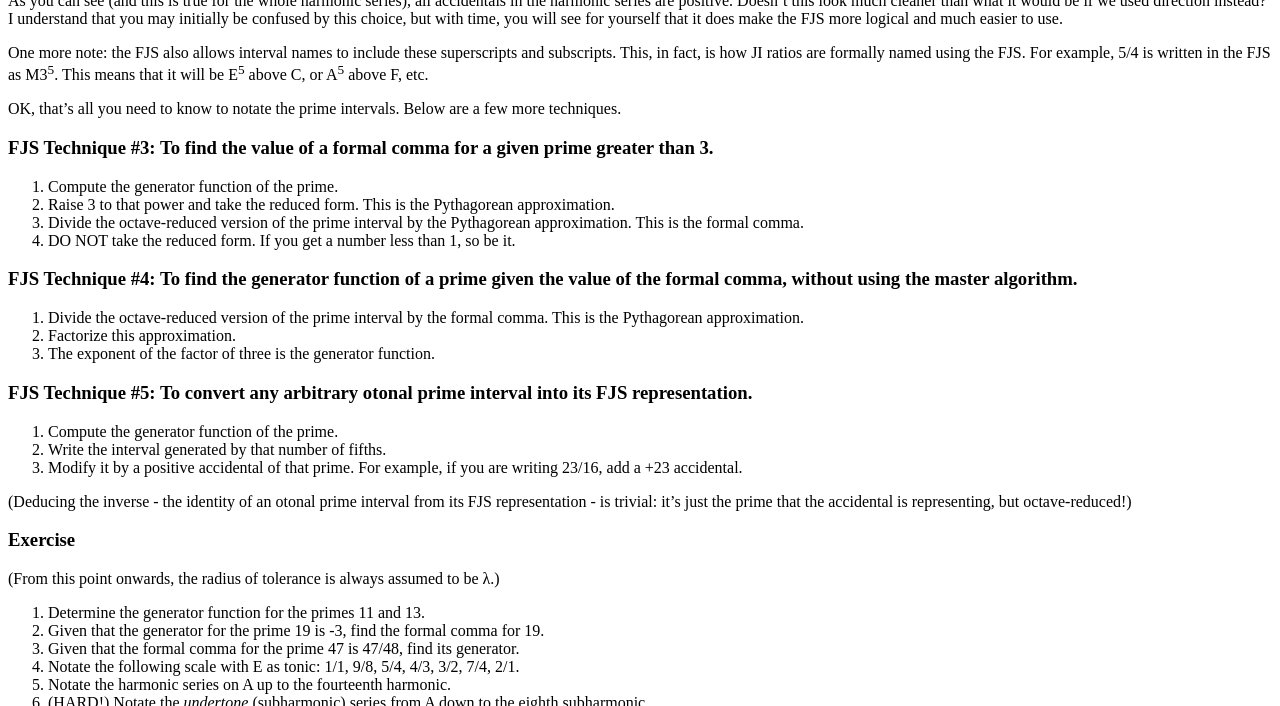
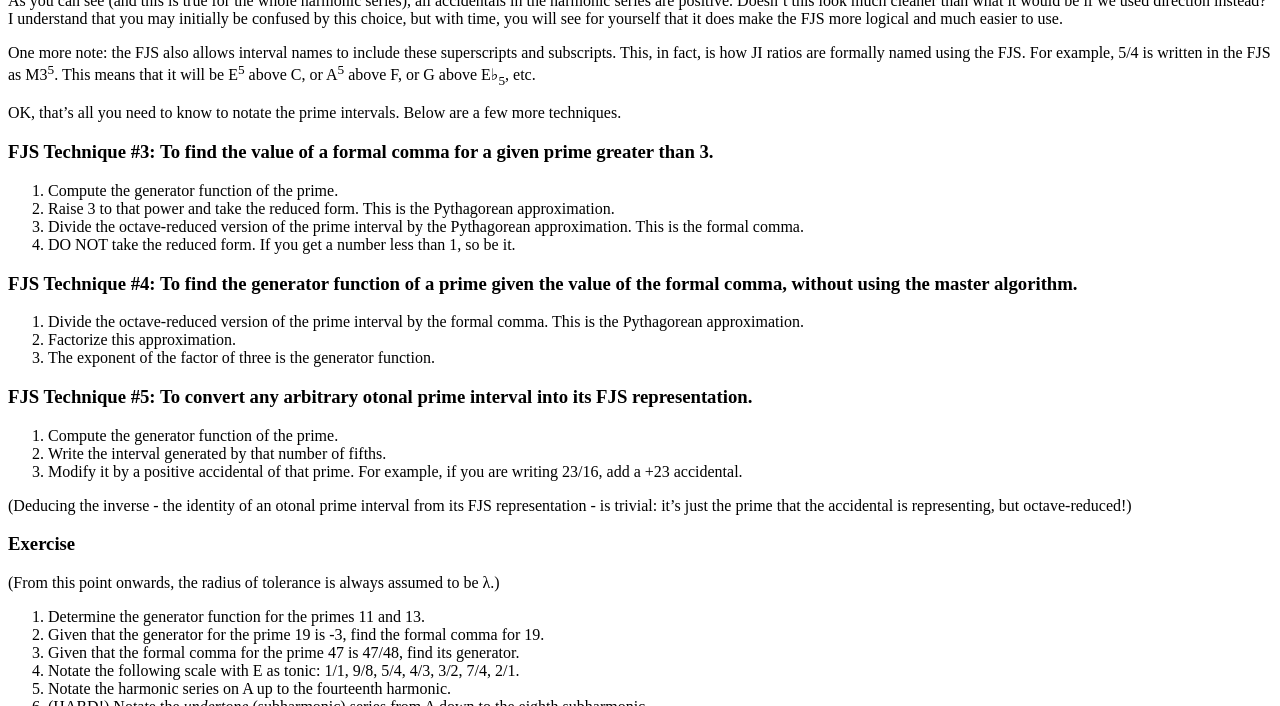
Before and after one commit to misotanni/misotanni.github.io, a Jekyll site: the page built from fjs/en/crash.md, in a window 1280 px wide and 900 px high, scrolled down 4316 px, cut to the strip 194-900 px from the top of the window. Built offline with Jekyll 4.4.1, drawn with Linux system fonts in a browser that asks for light colours; our own code applies the rules of GitHub Pages for plain Markdown files; formulas are drawn with MathJax 3.

Commit message:
Update crash.md

```diff
--- a/fjs/en/crash.md
+++ b/fjs/en/crash.md
@@ -170,7 +170,7 @@
 
 As you can see (and this is true for the whole harmonic series), all accidentals in the harmonic series are positive. Doesn't this look much cleaner than what it would be if we used direction instead? I understand that you may initially be confused by this choice, but with time, you will see for yourself that it does make the FJS more logical and much easier to use.
 
-One more note: the FJS also allows interval names to include these superscripts and subscripts. This, in fact, is how JI ratios are formally named using the FJS. For example, 5/4 is written in the FJS as M3<sup>5</sup>. This means that it will be E<sup>5</sup> above C, or A<sup>5</sup> above F, etc.
+One more note: the FJS also allows interval names to include these superscripts and subscripts. This, in fact, is how JI ratios are formally named using the FJS. For example, 5/4 is written in the FJS as M3<sup>5</sup>. This means that it will be E<sup>5</sup> above C, or A<sup>5</sup> above F, or G above E♭<sub>5</sub>, etc.
 
 OK, that's all you need to know to notate the prime intervals. Below are a few more techniques.
 
```
